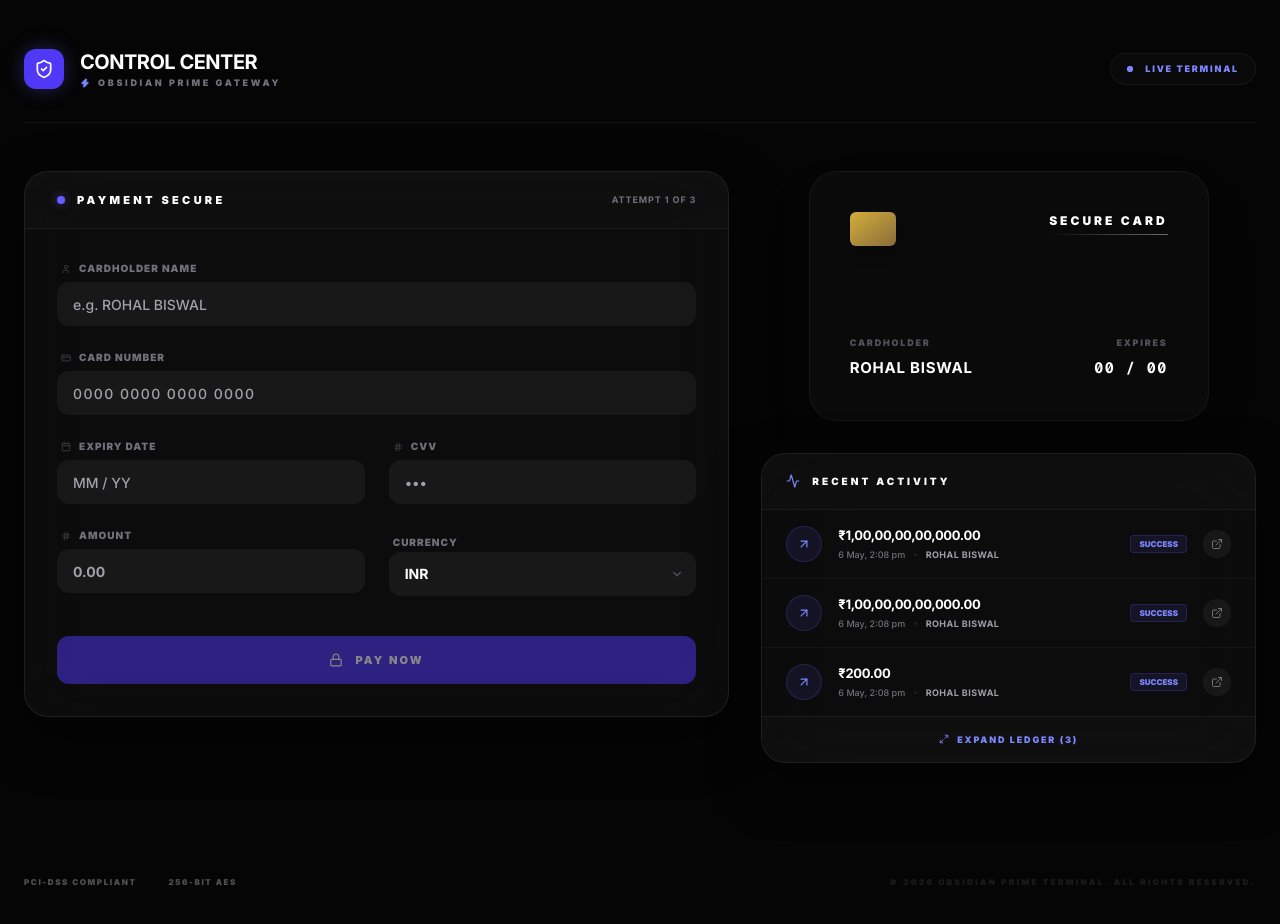
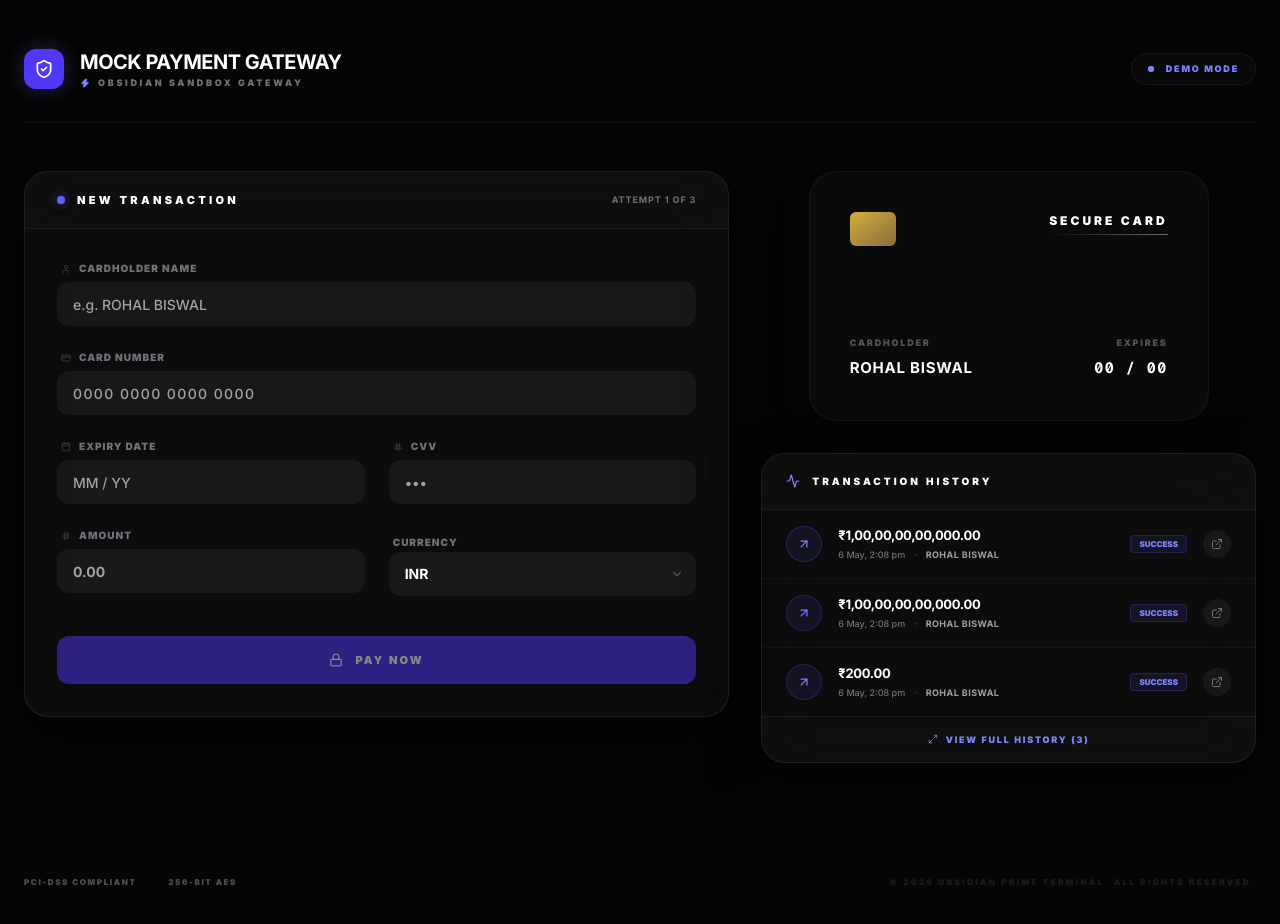
Before and after one commit to KIET7UKE/payment-gateway, a Next.js app: page / in a window 1280 px wide. Shown: the top 924 px of the page. Built offline with nearby package versions, Linux system fonts and the light colour scheme.

Commit message:
refactor: rebrand UI labels and update terminology for consistency across the application

```diff
--- a/src/app/page.tsx
+++ b/src/app/page.tsx
@@ -42,12 +42,12 @@ export default function PaymentPage() {
               </div>
               <div>
                 <h1 className="text-xl font-bold tracking-tight text-white uppercase">
-                  Control Center
+                  Mock Payment Gateway
                 </h1>
                 <div className="flex items-center gap-2">
                   <Zap size={10} className="text-indigo-400 fill-indigo-400" />
                   <p className="text-[9px] font-black text-zinc-500 uppercase tracking-[0.3em]">
-                    Obsidian Prime Gateway
+                    Obsidian Sandbox Gateway
                   </p>
                 </div>
               </div>
@@ -59,7 +59,7 @@ export default function PaymentPage() {
                 <div className="relative h-1.5 w-1.5 rounded-full bg-indigo-400" />
               </div>
               <span className="text-[9px] font-black text-indigo-400 uppercase tracking-[0.2em]">
-                Live Terminal
+                Demo Mode
               </span>
             </div>
           </header>
--- a/src/components/CardInput.tsx
+++ b/src/components/CardInput.tsx
@@ -148,7 +148,7 @@ const CardInput = forwardRef<HTMLInputElement, CardInputProps>(({ onSubmit, onVa
           <div className="flex items-center justify-between">
             <div className="flex items-center gap-3">
               <div className="h-2 w-2 rounded-full bg-indigo-500 shadow-[0_0_10px_rgba(99,102,241,0.5)]" />
-              <h2 className="text-[11px] font-black uppercase tracking-[0.3em] text-white">Payment Secure</h2>
+              <h2 className="text-[11px] font-black uppercase tracking-[0.3em] text-white">New Transaction</h2>
             </div>
             <span className="text-[9px] font-bold text-zinc-500 uppercase tracking-widest">
               Attempt {attemptCount + 1} of 3
--- a/src/components/StatusScreen.tsx
+++ b/src/components/StatusScreen.tsx
@@ -80,8 +80,8 @@ const StatusScreen: React.FC<StatusScreenProps> = ({ focusFormCallback, onRetry
         {/* Content */}
         {status === 'processing' && (
           <div className="space-y-3">
-            <h2 className="text-2xl font-black text-white tracking-tight uppercase">Authorizing</h2>
-            <p className="text-sm font-medium text-zinc-400">Verifying details with your bank...</p>
+            <h2 className="text-2xl font-black text-white tracking-tight uppercase">Processing</h2>
+            <p className="text-sm font-medium text-zinc-400">Verifying your request...</p>
             {attemptCount > 1 && (
               <p className="text-[10px] font-black text-indigo-400 uppercase tracking-[0.2em] pt-4">
                 Attempt {attemptCount} of 3
@@ -93,14 +93,14 @@ const StatusScreen: React.FC<StatusScreenProps> = ({ focusFormCallback, onRetry
         {status === 'success' && (
           <div className="space-y-3">
             <h2 className="text-2xl font-black text-white tracking-tight uppercase">Success</h2>
-            <p className="text-sm font-medium text-zinc-400">Your payment has been authorized and processed.</p>
+            <p className="text-sm font-medium text-zinc-400">Your payment was successful.</p>
           </div>
         )}
 
         {(status === 'failed' || status === 'timeout') && (
           <div role="alert" className="space-y-3">
             <h2 className="text-2xl font-black text-white tracking-tight uppercase">
-              {status === 'timeout' ? 'Timeout' : 'Declined'}
+               {status === 'timeout' ? 'Timeout' : 'Payment Failed'}
             </h2>
             <p className="text-sm font-bold text-red-400">{failureReason || 'Transaction could not be completed'}</p>
             <p className="text-xs text-zinc-500">Please check your details and try again.</p>
--- a/src/components/TransactionHistory.tsx
+++ b/src/components/TransactionHistory.tsx
@@ -70,8 +70,8 @@ export default function TransactionHistory() {
               {formatDate(tx.timestamp)}
             </p>
             <span className="text-white/10 text-[8px]">•</span>
-            <p className="text-[9px] font-bold text-zinc-400 uppercase tracking-wider truncate max-w-[100px]">
-              {tx.cardholderName || 'Customer'}
+            <p className="text-[9px] font-bold text-zinc-400 uppercase tracking-wider truncate max-w-[150px]">
+              {tx.cardholderName || 'Unnamed'}
             </p>
           </div>
         </div>
@@ -103,7 +103,7 @@ export default function TransactionHistory() {
       </div>
       <div className="p-6 space-y-4">
         {[
-          { label: 'Customer', value: tx.cardholderName?.toUpperCase() || 'ROHAL BISWAL', icon: <User size={10} className="text-indigo-400" /> },
+          { label: 'User Name', value: tx.cardholderName?.toUpperCase() || 'UNNAMED', icon: <User size={10} className="text-indigo-400" /> },
           { label: 'Transaction ID', value: tx.id, mono: true },
           { label: 'Status', value: tx.status, highlight: true },
           { label: 'Amount', value: formatCurrency(tx.amount, tx.currency) },
@@ -151,7 +151,7 @@ export default function TransactionHistory() {
           <div className="flex items-center justify-between border-b border-white/5 bg-white/1 px-6 py-5">
             <div className="flex items-center gap-3">
               <Activity size={14} className="text-indigo-400" />
-              <h2 className="text-[10px] font-black text-white uppercase tracking-[0.3em]">Recent Activity</h2>
+              <h2 className="text-[10px] font-black text-white uppercase tracking-[0.3em]">Transaction History</h2>
             </div>
           </div>
 
@@ -175,7 +175,7 @@ export default function TransactionHistory() {
             className="flex w-full items-center justify-center gap-2 border-t border-white/5 bg-white/1 p-4 text-[9px] font-black uppercase tracking-[0.2em] text-indigo-400 transition-all hover:bg-indigo-500/10"
           >
             <Maximize2 size={10} />
-            Expand Ledger ({history.length})
+            View Full History ({history.length})
           </button>
         </div>
       </div>
@@ -187,7 +187,7 @@ export default function TransactionHistory() {
             <div className="flex items-center justify-between border-b border-white/10 bg-white/2 px-8 py-5">
               <div className="flex items-center gap-4">
                 <History size={16} className="text-indigo-400" />
-                <h2 className="text-sm font-black text-white uppercase tracking-tight">Financial Ledger</h2>
+                <h2 className="text-sm font-black text-white uppercase tracking-tight">Transaction Logs</h2>
               </div>
               <button onClick={() => setIsModalOpen(false)} className="flex h-8 w-8 items-center justify-center rounded-lg border border-white/10 bg-white/5 text-zinc-500 hover:text-white transition-all"><X size={16} /></button>
             </div>
```
